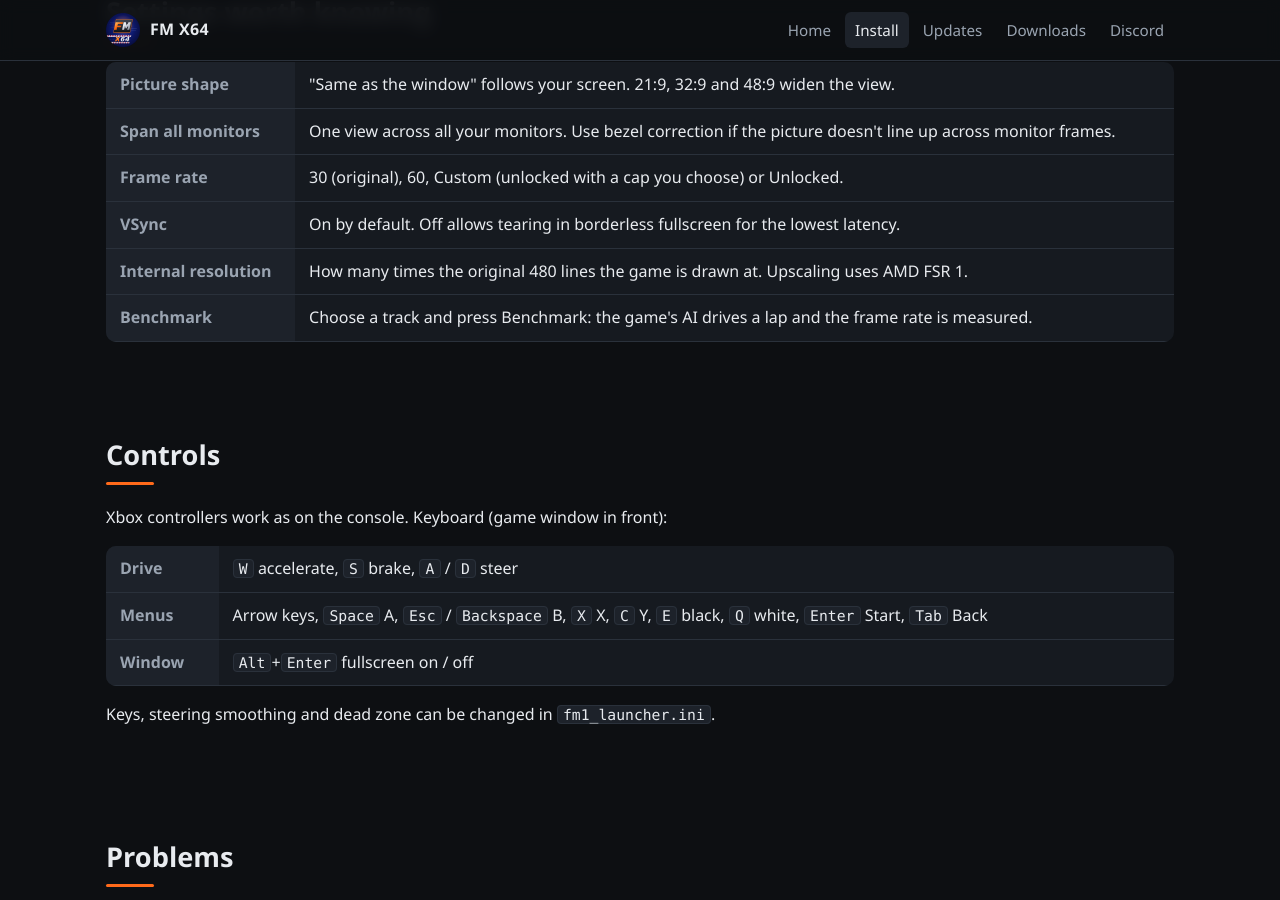
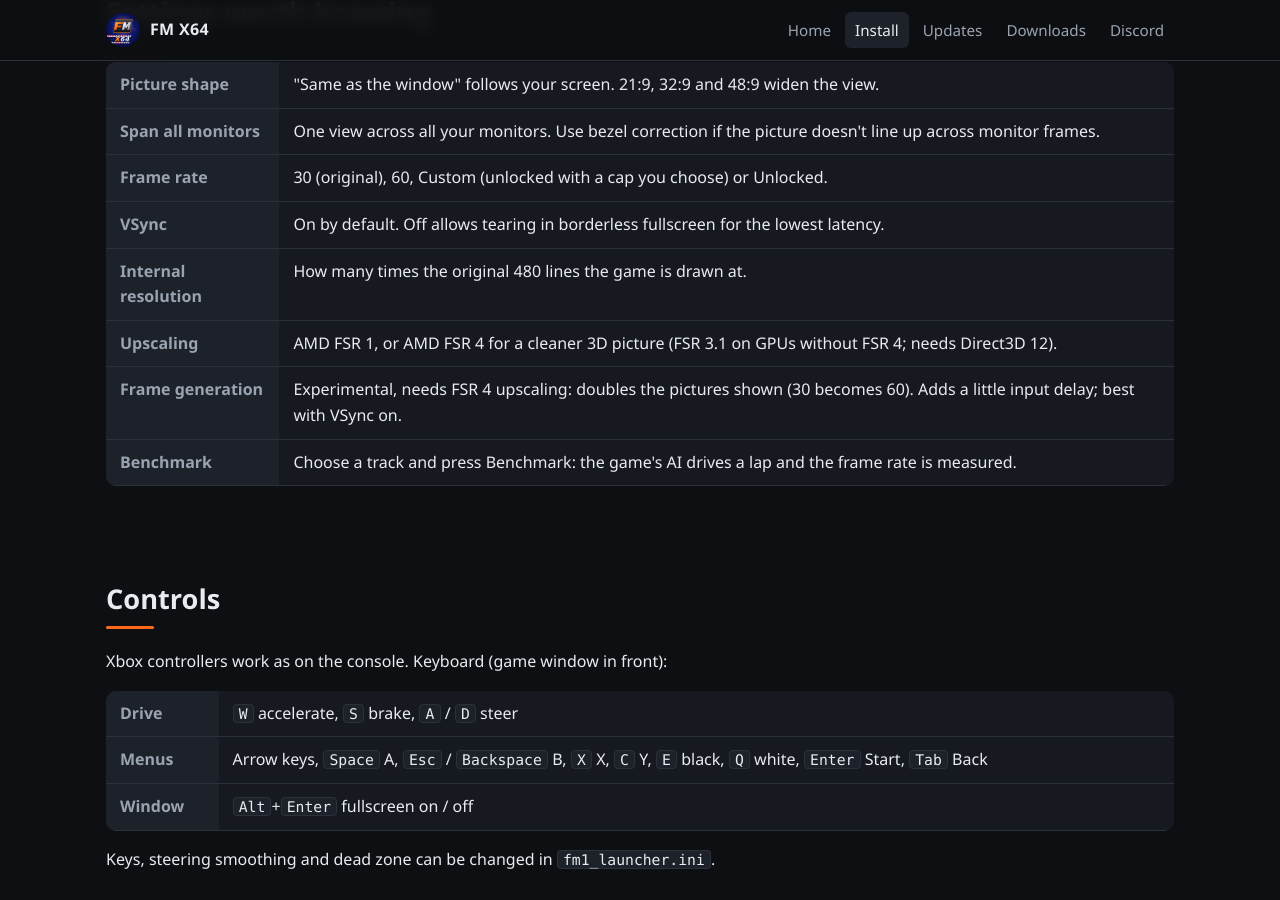
Before and after one commit to warshack4874/fmx64, a Jekyll site: the page install.html, which Jekyll copies as it is, in a window 1280 px wide and 900 px high, scrolled down 1317 px. Built offline with Jekyll 4.4.1, drawn with Linux system fonts in a browser that asks for light colours.

Commit message:
0.1.2: FSR 4 and frame generation post, install page settings
Co-Authored-By: Claude Opus 5.5 <noreply@anthropic.com>

```diff
--- a/install.html
+++ b/install.html
@@ -62,7 +62,9 @@
       <tr><th>Span all monitors</th><td>One view across all your monitors. Use bezel correction if the picture doesn't line up across monitor frames.</td></tr>
       <tr><th>Frame rate</th><td>30 (original), 60, Custom (unlocked with a cap you choose) or Unlocked.</td></tr>
       <tr><th>VSync</th><td>On by default. Off allows tearing in borderless fullscreen for the lowest latency.</td></tr>
-      <tr><th>Internal resolution</th><td>How many times the original 480 lines the game is drawn at. Upscaling uses AMD FSR 1.</td></tr>
+      <tr><th>Internal resolution</th><td>How many times the original 480 lines the game is drawn at.</td></tr>
+      <tr><th>Upscaling</th><td>AMD FSR 1, or AMD FSR 4 for a cleaner 3D picture (FSR 3.1 on GPUs without FSR 4; needs Direct3D 12).</td></tr>
+      <tr><th>Frame generation</th><td>Experimental, needs FSR 4 upscaling: doubles the pictures shown (30 becomes 60). Adds a little input delay; best with VSync on.</td></tr>
       <tr><th>Benchmark</th><td>Choose a track and press Benchmark: the game's AI drives a lap and the frame rate is measured.</td></tr>
     </table>
     </div>
```
Also changed, not shown: _posts/2026-11-22-fmx64-0-1-2.md (added, +27 -0 lines).
